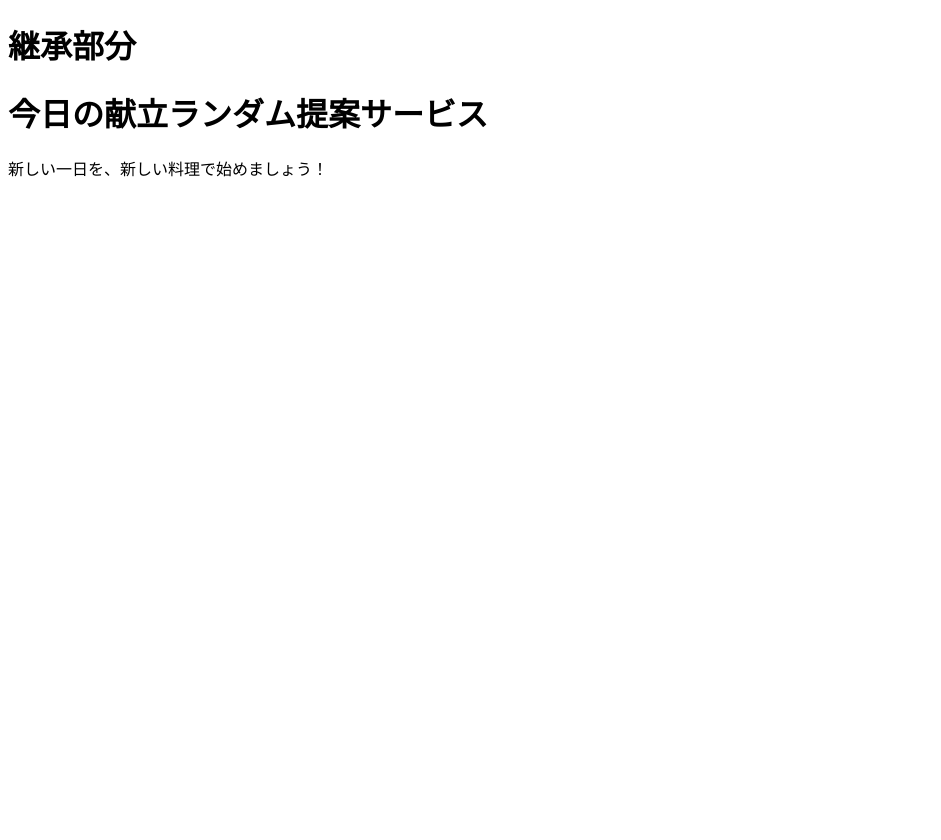
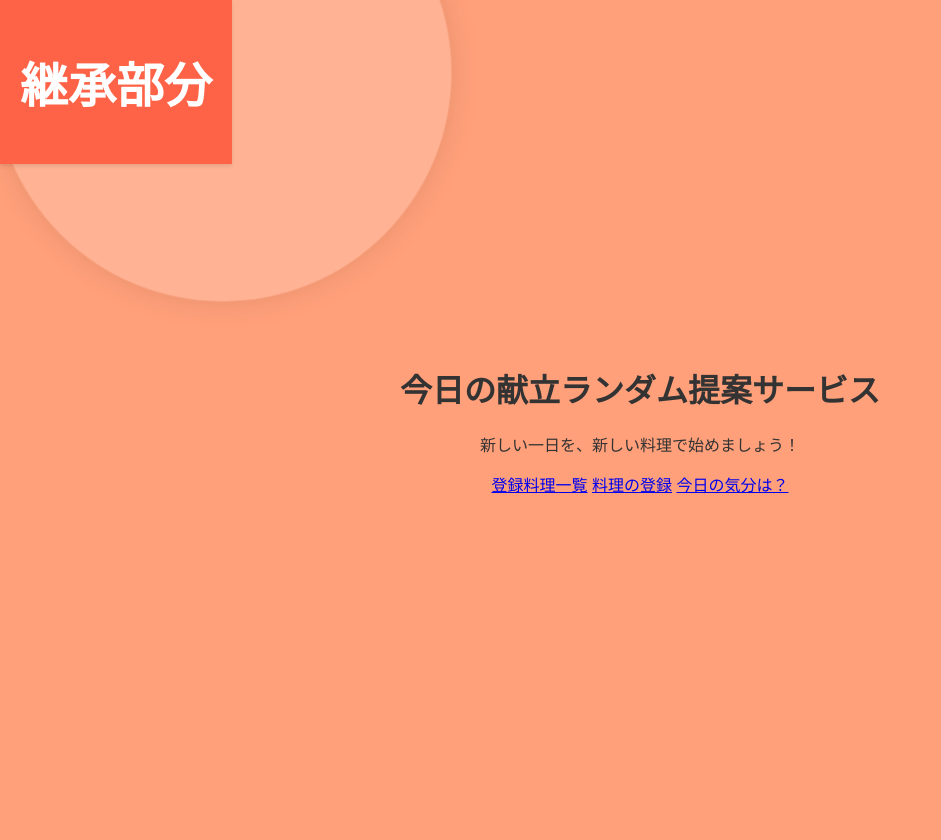
Before and after one commit to kzm0705/projectZ, a Flask app: page / in a window 1280 px wide. Shown: the whole page, without its empty margins (0-941 px from the left). Before the commit the page ends 177 px from the top, so only its background shows below. Run offline with Flask 3, Linux system fonts and the light colour scheme; some libraries are stand-ins or nearby versions.

Commit message:
どいてくれぇ

```diff
--- a/application/app.py
+++ b/application/app.py
@@ -2,10 +2,6 @@
 
 from flask import Flask
 from flask import render_template,request,redirect
-
-from flask_sqlalchemy import SQLAlchemy
-import pytz
-from datetime import datetime
 
 from db import db, Post
 from init import app
@@ -15,12 +11,13 @@
 def index():
     return render_template('index.html')
 
-
+#READ
 @app.route('/admin')
 def admin():
     posts = Post.query.all()
     return render_template('admin.html', posts=posts)
 
+#CRUDのC
 @app.route("/create", methods=['GET', 'POST'])
 def create():
     if request.method == 'POST':
@@ -35,6 +32,7 @@
             return f"An error occurred while adding the post: {e}"
     return render_template('create.html')
 
+#UPDATE
 @app.route('/edit/<int:id>', methods=['GET', 'POST'])
 def edit(id):
     post = Post.query.get_or_404(id)
@@ -47,7 +45,7 @@
         except Exception as e:
             return f"An error occurred while updating the post: {e}"
     return render_template('edit.html', post=post)
-
+#DELETE
 @app.route('/delete/<int:id>')
 def delete(id):
     post = Post.query.get_or_404(id)
@@ -58,5 +56,6 @@
     except Exception as e:
         return f'An error occurred while deleting the post: {e}'
 
-# if __name__ == "__main__":
-#     app.run(debug=True)
+@app.route('/feeling')
+def feeling():
+    return render_template("feeling.html")
--- a/static/style.css
+++ b/static/style.css
@@ -0,0 +1,77 @@
+/* index.html */
+/* Bodyのスタイル */
+body {
+    background-color: #FFA07A; /* 綺麗なサーモンオレンジのような色 */
+    margin: 0;
+    padding: 20px; /* コンテンツが円に隠れないようにパディングを設定 */
+    font-family: Arial, sans-serif;
+    color: #333;
+    min-height: 100vh; /* 画面全体の高さを確保 */
+    display: flex;
+    flex-direction: column;
+    justify-content: center;
+    align-items: center;
+    overflow: hidden; /* 円が画面外に出てもスクロールバーが出ないように */
+    position: relative; /* 円の配置基準とするため */
+}
+
+h1, p {
+    z-index: 1; /* 円よりも手前に表示されるように */
+    text-align: center;
+}
+
+/* 動く円のスタイル */
+.moving-circle {
+    position: absolute; /* 親要素（body）を基準に配置 */
+    /* 画面の約1/3の大きさに設定 */
+    width: 33.33vw; /* viewport widthの1/3 */
+    height: 33.33vw; /* viewport widthの1/3 (正円にするため) */
+    border-radius: 50%; /* 円形にする */
+    background-color: rgba(255, 255, 255, 0.4); /* 半透明の白色 */
+    box-shadow: 0 0 30px rgba(0, 0, 0, 0.2); /* 少し影をつける */
+    z-index: 0; /* bodyのコンテンツより奥に表示 */
+
+    /* 初期位置: 右下の画面外 */
+    bottom: -10%; /* 画面の下端から少しはみ出す */
+    right: -10%; /* 画面の右端から少しはみ出す */
+
+    /* アニメーションの設定 */
+    animation: moveCircle 10s linear infinite; /* 15秒で1周、直線的に無限に繰り返す */
+}
+
+/* キーフレームアニメーションの定義 */
+@keyframes moveCircle {
+    0% {
+        bottom: -50%;
+        right: -50%;
+        transform: scale(1); /* 最初は通常のサイズ */
+        opacity: 0.1;
+    }
+    50% {
+        bottom: 50%;
+        right: 50%;
+        transform: scale(1.2); /* 中間地点で少し拡大 */
+        opacity: 0.7;
+    }
+    100% {
+        bottom: 100%; /* 画面の上端まで移動 */
+        right: 100%; /* 画面の左端まで移動 */
+        transform: scale(0.8); /* 最後に少し縮小 */
+        opacity: 0.1;
+    }
+}
+
+/* base.html */
+
+#nav-bar {
+    background-color: #FF6347; /* 鮮やかなトマトレッド */
+    color: white;
+    top: 0;
+    left: 0;
+    padding: 15px 20px;
+    font-size: 24px;
+    font-weight: bold;
+    box-shadow: 0 2px 4px rgba(0, 0, 0, 0.1);
+    position: fixed; /* スクロールしても上部に固定 */
+    z-index: 10; /* 他の要素より前面に表示 */
+}
--- a/templates/base.html
+++ b/templates/base.html
@@ -4,10 +4,11 @@
     <meta charset="utf-8">
     <meta name="viewport" content="width=device-width, initial-scale=1.0">
     <title>document</title>
+    <link rel="stylesheet" href="{{ url_for('static', filename='style.css')}}">
 </head>
 <body>
     <header>
-        <h1>継承部分</h1>
+        <div id="nav-bar"><h1>継承部分</h1></div>
     </header>
     {% block content %}
     {% endblock %}
--- /dev/null
+++ b/templates/feeling.html
@@ -0,0 +1,5 @@
+<!DOCTYPE html>
+{% extends 'base.html'%}
+{% block content %}
+    <h2>今日はどんな感じ？</h2>
+{% endblock%}
--- a/templates/index.html
+++ b/templates/index.html
@@ -1,6 +1,15 @@
 <!DOCTYPE html>
 {% extends "base.html" %}
 {% block content %}
-    <h1>今日の献立ランダム提案サービス</h1>
+<div class="moving-circle"></div>
+<div class="title-container">
+    <h1 id="app-title">今日の献立ランダム提案サービス</h1>
     <p>新しい一日を、新しい料理で始めましょう！</p>
+</div>
+<div class="selection-container">
+    <a href="{{ url_for('admin')}}">登録料理一覧</a>
+    <a href="{{ url_for('create')}}">料理の登録</a>
+    <a href="{{ url_for('feeling')}}">今日の気分は？</a>
+</div>
+
 {% endblock %}
```
Also changed, not shown: requirements.txt (+8 -0 lines).
